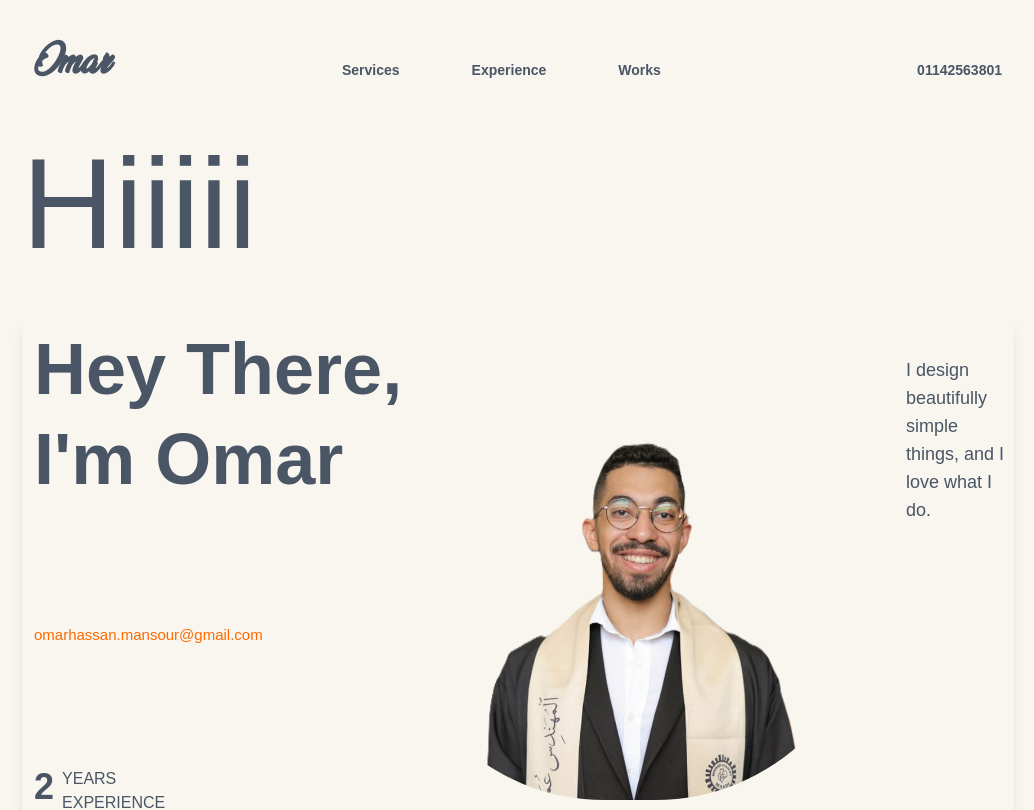
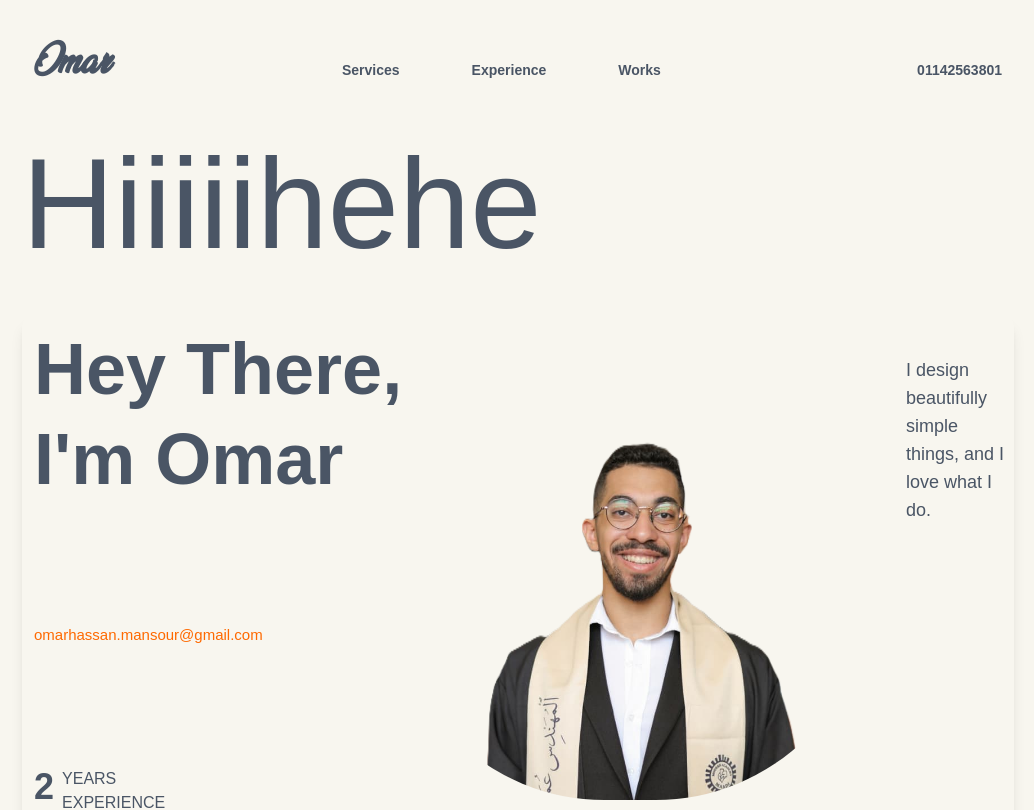
Before and after one commit to Omar2461/Portfolio, a Next.js app: page / in a window 1280 px wide. Shown: the top 810 px of the page, without its empty margins (122-1156 px from the left). Built offline with nearby package versions, Linux system fonts and the light colour scheme.

Commit message:
feat: update things

```diff
--- a/app/page.tsx
+++ b/app/page.tsx
@@ -11,7 +11,7 @@
         <Header />
 
         {/* INTRO */}
-  <div className="text-9xl text-gray-600">Hiiiii</div>
+  <div className="text-9xl text-gray-600">Hiiiiihehe</div>
         <IntroSection />
 
 
```
